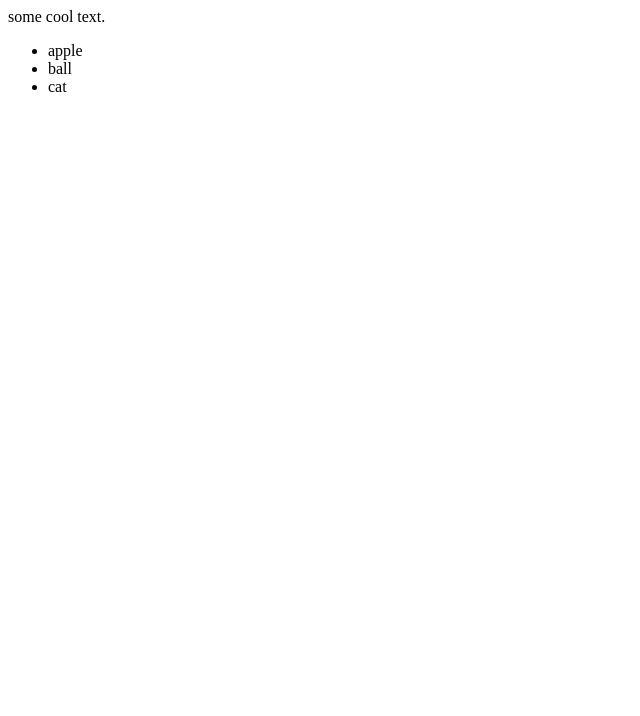
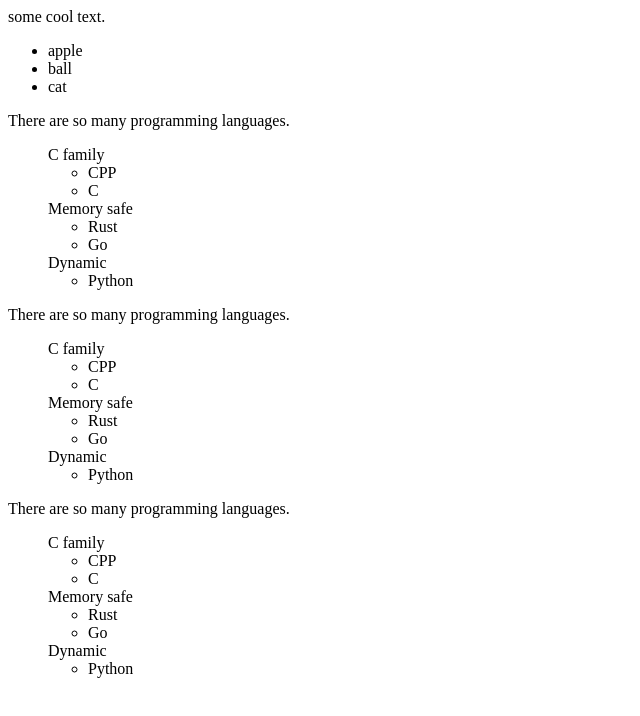
Before and after one commit to sujaudd1n/animate_append, a plain HTML site: page index.html in a window 1280 px wide. Shown: the whole page, without its empty margins (0-640 px from the left). Drawn offline with Linux system fonts and the light colour scheme.

Commit message:
Append char and node

```diff
--- a/animate_append.js
+++ b/animate_append.js
@@ -1,23 +1,62 @@
+/**
+ * Append a given node into parent with some type-like animation.
+ * @param {ElementNode} parent
+ * @param {TextNode | ElementNode} node
+ *
+ */
+
+const TEXT_NODE = 3;
+const ELEMENT_NODE = 1;
+const TIME = 10;
+
 async function animate_append(parent, node) {
-    node = node.cloneNode(true);
+    const cloned_node = node.cloneNode(true);
+
     console.log(node.childNodes, node.nodeType);
 
-    if (node.nodeType === 3) {
-        for (const char of node.textContent) {
+    if (cloned_node.nodeType === TEXT_NODE) {
+        for (const char of cloned_node.textContent) {
             parent.append(char);
-            await new Promise((r) => setTimeout(r, 1));
-            Bot.prototype.scroll();
+            await new Promise((tmp) => setTimeout(tmp, TIME));
         }
-    } else {
-        const children = [];
-        node.childNodes.forEach((element) => {
-            children.push(element.cloneNode(true));
+    } else if (cloned_node.nodeType === ELEMENT_NODE) {
+        const cloned_children = [];
+        cloned_node.childNodes.forEach((element) => {
+            cloned_children.push(element.cloneNode(true));
         });
-        console.log(children);
 
-        node.textContent = "";
-        parent.append(node);
+        console.log(cloned_children);
 
-        for (const child of children) await this.animate_append(node, child);
+        cloned_node.textContent = "";
+        parent.append(cloned_node);
+
+        for (const cloned_child of cloned_children)
+            await animate_append(cloned_node, cloned_child);
     }
 }
+
+async function animate_append_node(parent, node) {
+    const cloned_node = node.cloneNode(true);
+
+    console.log(node.childNodes, node.nodeType);
+
+    if (cloned_node.nodeType === TEXT_NODE) {
+        parent.append(cloned_node.textContent);
+        await new Promise((tmp) => setTimeout(tmp, TIME));
+    } else if (cloned_node.nodeType === ELEMENT_NODE) {
+        const cloned_children = [];
+        cloned_node.childNodes.forEach((element) => {
+            cloned_children.push(element.cloneNode(true));
+        });
+
+        console.log(cloned_children);
+
+        cloned_node.textContent = "";
+        parent.append(cloned_node);
+
+        for (const cloned_child of cloned_children)
+            await animate_append_node(cloned_node, cloned_child);
+    }
+}
+
+export { animate_append, animate_append_node };
--- a/index.html
+++ b/index.html
@@ -1,14 +1,14 @@
 <!DOCTYPE html>
 <html lang="en">
     <head>
-    <meta charset="UTF-8">
-    <meta http-equiv="X-UA-Compatible" content="IE=edge">
-    <meta name="viewport" content="width=device-width, initial-scale=1.0">
+        <meta charset="UTF-8" />
+        <meta http-equiv="X-UA-Compatible" content="IE=edge" />
+        <meta name="viewport" content="width=device-width, initial-scale=1.0" />
         <title>Animate Append</title>
-    <script src="./animate_append.js" defer></script>
+        <script src="./script.js" type="module" defer></script>
     </head>
     <body>
-    <div>
+        <div class="one">
             some cool text.
             <ul>
                 <li>apple</li>
@@ -16,5 +16,32 @@
                 <li>cat</li>
             </ul>
         </div>
+
+        <div class="lang">
+            <p>There are so many programming languages.</p>
+            <ol>
+                <div>
+                    C family
+                    <ul>
+                        <li>CPP</li>
+                        <li>C</li>
+                    </ul>
+                </div>
+                <div>
+                    Memory safe
+                    <ul>
+                        <li>Rust</li>
+                        <li>Go</li>
+                    </ul>
+                </div>
+                <div>
+                    Dynamic
+                    <ul>
+                        <li>Python</li>
+                    </ul>
+                </div>
+            </ol>
+        </div>
+
     </body>
 </html>
--- /dev/null
+++ b/script.js
@@ -0,0 +1,6 @@
+import { animate_append, animate_append_node } from "./animate_append.js";
+
+const div = document.querySelector(".lang");
+
+animate_append_node(document.body, div);
+animate_append(document.body, div);
```
Also changed, not shown: test.js (added). Lines whose indentation alone changed are shown as unchanged.
